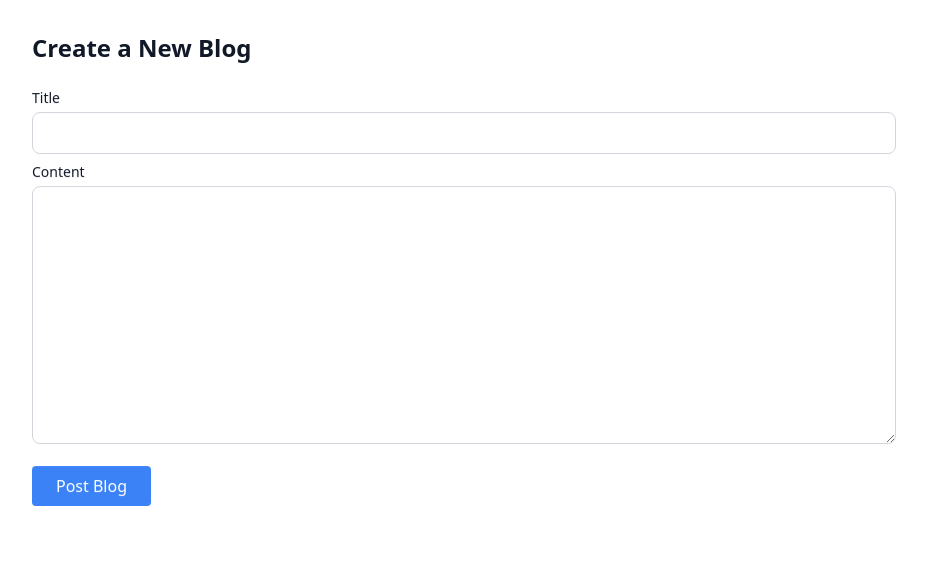
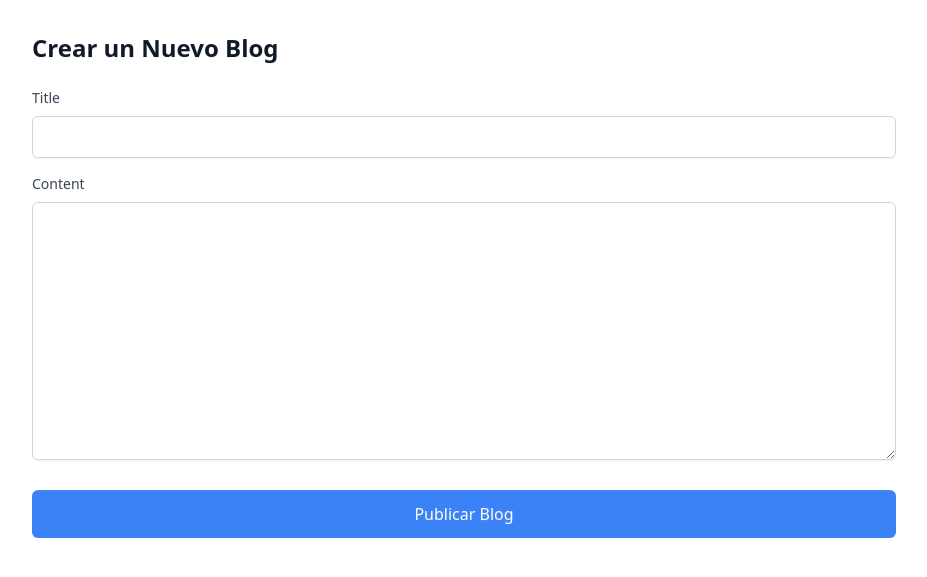
Before and after one commit to Monroy28/MiniProyecto-1, a Django app: page /blog/add/ in a window 1280 px wide. Shown: the part 88-665 px from the top of the page, without its empty margins (176-1103 px from the left). Run offline with Django 5.2, Linux system fonts and the light colour scheme; a user stored in the database is signed in; some libraries are stand-ins or nearby versions.

Commit message:
Actualizar blog_form.html

```diff
--- a/blogapp/templates/blogapp/blog_form.html
+++ b/blogapp/templates/blogapp/blog_form.html
@@ -1,19 +1,19 @@
 {% extends 'blogapp/base.html' %}
 {% load widget_tweaks %}
 {% block content %}
-  <h1 class="text-2xl font-bold mb-6 text-gray-900 dark:text-white">Create a New Blog</h1>
-  <form method="post" class="space-y-4 transition-all duration-700 ease-in-out animate-fade-in">{% csrf_token %}
-    <div class="space-y-2 transition-all duration-700 ease-in-out">
+  <h1 class="text-2xl font-bold mb-6 text-gray-900 dark:text-white animate-fade-in">Crear un Nuevo Blog</h1>
+  <form method="post" class="space-y-6 transition-all duration-300 ease-in-out animate-fade-in">{% csrf_token %}
+    <div class="space-y-4 transition-all duration-300 ease-in-out">
       {% for field in form %}
         <div>
-          <label for="{{ field.id_for_label }}" class="block text-sm font-medium mb-1 text-gray-900 dark:text-white">{{ field.label }}</label>
-          {{ field|add_class:"bg-white dark:bg-gray-800 text-gray-900 dark:text-white px-4 py-2 rounded-lg w-full border border-gray-300 dark:border-gray-700 focus:outline-none focus:ring-2 focus:ring-blue-500" }}
+          <label for="{{ field.id_for_label }}" class="block text-sm font-medium mb-2 text-gray-700 dark:text-gray-300">{{ field.label }}</label>
+          {{ field|add_class:"shadow-sm bg-white dark:bg-gray-800 text-gray-900 dark:text-white px-4 py-2 rounded-md w-full border border-gray-300 dark:border-gray-700 focus:outline-none focus:ring-2 focus:ring-blue-500" }}
           {% if field.errors %}
-            <p class="text-red-500 text-sm">{{ field.errors|striptags }}</p>
+            <p class="text-red-500 text-sm mt-1">{{ field.errors|striptags }}</p>
           {% endif %}
         </div>
       {% endfor %}
     </div>
-    <button type="submit" class="px-6 py-2 bg-blue-500 hover:bg-blue-600 text-white dark:bg-blue-600 dark:hover:bg-blue-700 rounded transition-all duration-500 ease-in-out">Post Blog</button>
+    <button type="submit" class="w-full py-3 bg-blue-500 hover:bg-blue-600 text-white rounded-md transition-all duration-300 focus:outline-none focus:ring-2 focus:ring-blue-400 focus:ring-offset-2">Publicar Blog</button>
   </form>
 {% endblock %}
```
